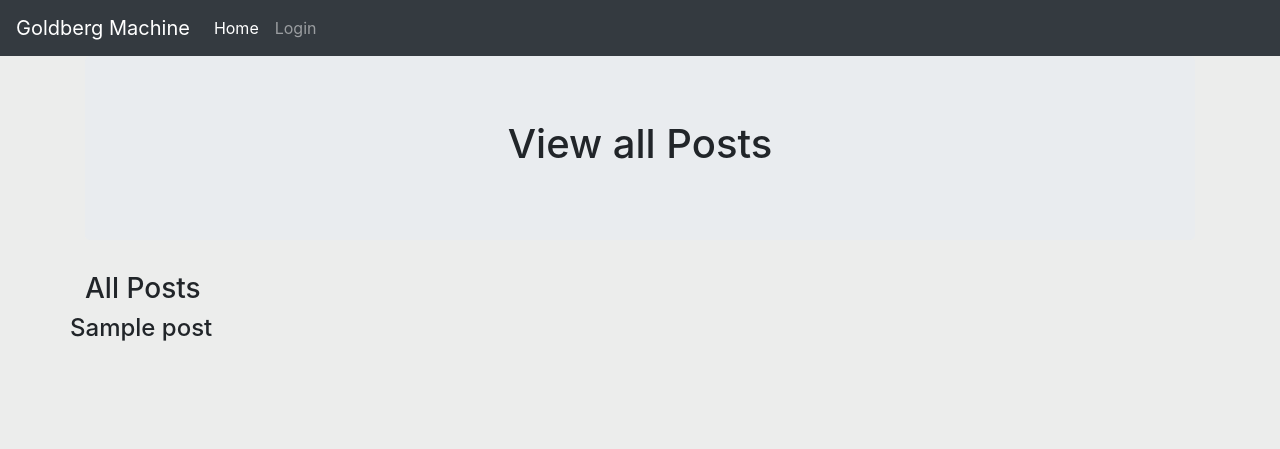
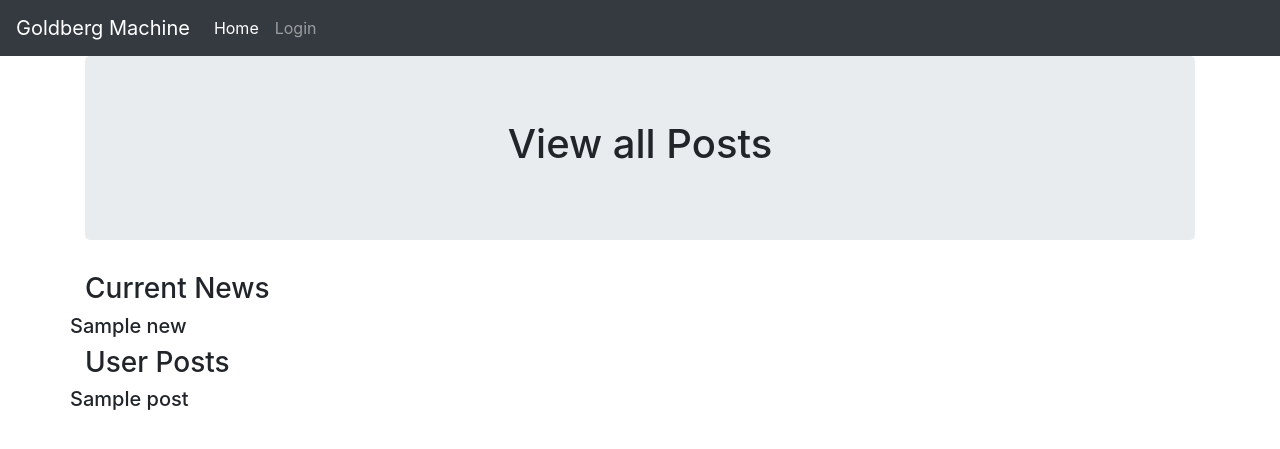
Before and after one commit to rzhade3/cs4261-first, a Node server app: template public/views/index.ejs in a window 1280 px wide. Shown: the top 449 px of the page. Run offline with Node 20, Linux system fonts and the light colour scheme; the template is opened without the code that fills it: most values are stand-ins (such as "Sample title", 1, 10 or a date in 2020); some libraries are stand-ins or nearby versions.

Commit message:
Added NewsAPI to pull from external source

```diff
--- a/index.js
+++ b/index.js
@@ -1,3 +1,5 @@
+const async = require('async');
+const request = require('request');
 var express = require('express');
 var app = express();
 
@@ -9,7 +11,27 @@ app.set('views', __dirname + '/public/views/');
 app.use(express.static(__dirname + '/public'));
 
 app.get('/', (req, res) => {
-  res.render('index', { posts: [{title: 'Devon fix this'}, {title: 'Devon Fix this'}, {title: 'Devon Fix This'}], user: null });
+  const content = {};
+  async.waterfall([
+    (cb) => {
+      request('https://newsapi.org/v2/everything?q=bitcoin&from=2019-08-02&sortBy=publishedAt&apiKey=89566d3d11704cb59d514303cf50a9e0', {json: true}, (err, res, body) => {
+        content.news = body.articles;
+        cb(null);
+      });
+    },
+    (cb) => {
+      // Should be pulled from Firebase
+      content.posts = [{title: 'Devon fix this'}, {title: 'Devon Fix this'}, {title: 'Devon Fix This'}];
+      cb(null);
+    },
+    (cb) => {
+      // Replace this with user pulled from Firebase
+      content.user = null;
+      cb(null);
+    }
+  ], () => {
+    res.render('index', content);
+  });
 });
 
 app.get('/login', (req, res) => {
--- a/package.json
+++ b/package.json
@@ -10,8 +10,10 @@
   "author": "Rahul Zhade",
   "license": "MIT",
   "dependencies": {
+    "async": "^3.1.0",
     "ejs": "^2.6.2",
-    "express": "^4.17.1"
+    "express": "^4.17.1",
+    "request": "^2.88.0"
   },
   "devDependencies": {
     "nodemon": "^1.19.1"
--- a/public/views/index.ejs
+++ b/public/views/index.ejs
@@ -8,10 +8,17 @@
     <h1>View all Posts</h1>
   </div>
 
-  <h3> All Posts </h3>
+  <h3> Current News </h3>
+  <% for(var i=0; i < news.length; i++) { %>
+    <div class="row">
+      <h5><%= news[i].title %></h5>
+    </div>
+  <% } %>
+
+  <h3> User Posts </h3>
   <% for(var i=0; i < posts.length; i++) { %>
     <div class="row">
-      <h4><%= posts[i].title %></h4>
+      <h5><%= posts[i].title %></h5>
     </div>
   <% } %>
 </div>
--- a/public/views/partials/head.ejs
+++ b/public/views/partials/head.ejs
@@ -2,9 +2,4 @@
   <link rel="stylesheet" href="https://stackpath.bootstrapcdn.com/bootstrap/4.3.1/css/bootstrap.min.css" integrity="sha384-ggOyR0iXCbMQv3Xipma34MD+dH/1fQ784/j6cY/iJTQUOhcWr7x9JvoRxT2MZw1T" crossorigin="anonymous">
   <link rel="stylesheet" href="//maxcdn.bootstrapcdn.com/font-awesome/4.6.3/css/font-awesome.min.css">
   <script src="http://code.jquery.com/jquery-2.2.4.min.js"></script>
-  <style>
-    body {
-      background-color: #ecedec;
-    }
-  </style>
 </head>
```
Also changed, not shown: 1 other file.
